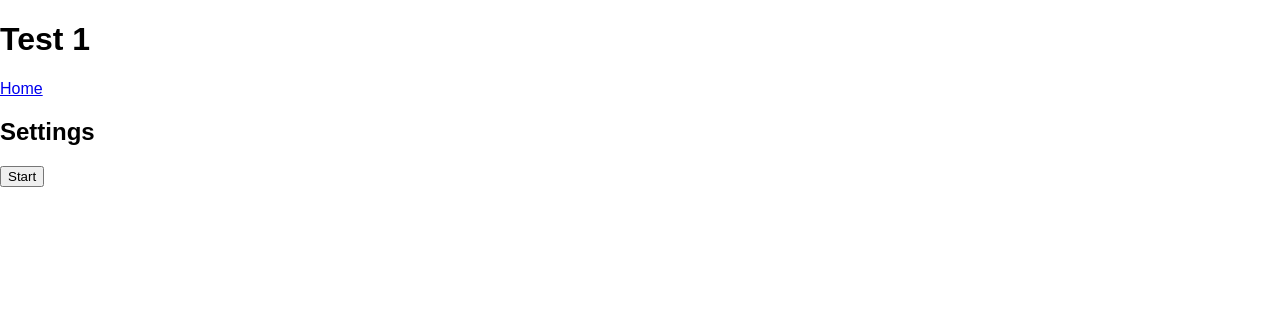
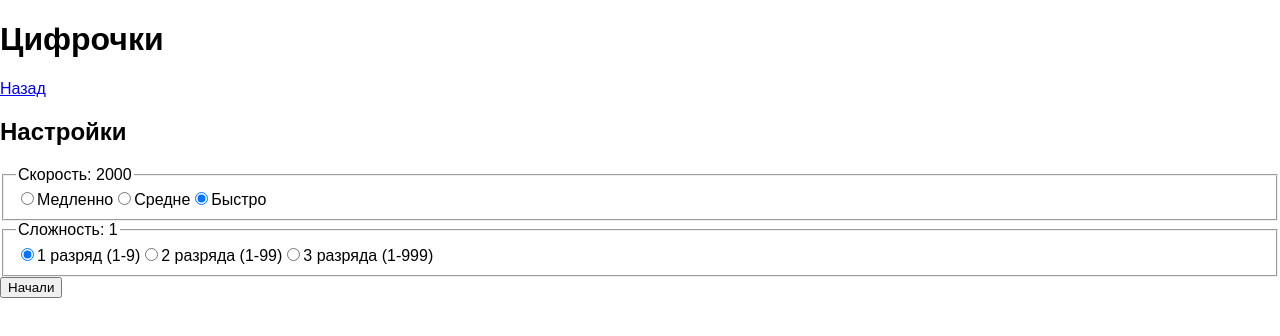
Before and after one commit to chcat2014/smart, a React (Create React App) app: page /test1 in a window 1280 px wide. Shown: the top 336 px of the page. Built offline with nearby package versions, Linux system fonts and the light colour scheme.

Commit message:
settings

```diff
--- a/src/components/home/Home.js
+++ b/src/components/home/Home.js
@@ -15,8 +15,7 @@ class Home extends Component {
           To get started, edit <code>src/App.js</code> and save to reload. AAA
         </p>
           <ul>
-              <li><Link to='/'>Home</Link></li>
-              <li><Link to='/test1'>Test1</Link></li>
+              <li><Link to='/test1'>Цифрочки</Link></li>
               <li><Link to='/test2'>Test2</Link></li>
           </ul>
       </div>
--- a/src/components/test1/Test1.js
+++ b/src/components/test1/Test1.js
@@ -11,11 +11,11 @@ class Test1 extends Component {
         this.onSettingsComplete = this.onSettingsComplete.bind(this);
         this.onRunComplete = this.onRunComplete.bind(this);
         this.onResultComplete = this.onResultComplete.bind(this);
-        this.state = {step: 0, result: 1};
+        this.state = {step: 0, result: 1, settings: {speed: 2000, complexity: 1}};
     }
 
-    onSettingsComplete() {
-        this.setState({step: 1});
+    onSettingsComplete(speed, complexity) {
+        this.setState({step: 1, settings: {speed: speed, complexity: complexity}});
     }
 
     onRunComplete(_result) {
@@ -27,8 +27,9 @@ class Test1 extends Component {
     }
 
     render() {
-        let body = <Test1Settings onComplete={this.onSettingsComplete}></Test1Settings>;
+        let body = <Test1Settings onComplete={this.onSettingsComplete} speed={this.state.settings.speed} complexity={this.state.settings.complexity}></Test1Settings>;
         switch (this.state.step) {
+            default: break;
             case 1:
                 body = <Test1Run onComplete={this.onRunComplete} result={this.state.result}></Test1Run>;
                 break;
@@ -39,8 +40,8 @@ class Test1 extends Component {
 
         return (
             <div>
-                <h1>Test 1</h1>
-                <Link to='/'>Home</Link>
+                <h1>Цифрочки</h1>
+                <Link to='/'>Назад</Link>
                 {body}
             </div>
         );
--- a/src/components/test1/result/Test1Result.js
+++ b/src/components/test1/result/Test1Result.js
@@ -1,10 +1,6 @@
 import React, {Component} from 'react';
 
 class Test1Result extends Component {
-    constructor(props) {
-        super(props);
-    }
-
     render() {
         return (
             <div>
--- a/src/components/test1/settings/Test1Settings.js
+++ b/src/components/test1/settings/Test1Settings.js
@@ -3,14 +3,70 @@ import React, {Component} from 'react';
 class Test1Settings extends Component {
     constructor(props) {
         super(props);
+        this.onSettingsComplete = this.onSettingsComplete.bind(this);
+        this.onSpeedChanged = this.onSpeedChanged.bind(this);
+        this.onComplexityChanged = this.onComplexityChanged.bind(this);
+        this.state = {speed: this.props.speed, complexity: this.props.complexity};
+    }
+
+    onSettingsComplete() {
+        this.props.onComplete(this.state.speed, this.state.complexity);
+    }
+
+    onSpeedChanged(e) {
+        this.setState({speed: parseInt(e.currentTarget.value, 10)});
+    }
+
+    onComplexityChanged(e) {
+        this.setState({complexity: parseInt(e.currentTarget.value, 10)});
     }
 
     render() {
+        const speeds = [
+            {id: 1, name: 'Медленно', value: 30000},
+            {id: 2, name: 'Средне', value: 15000},
+            {id: 3, name: 'Быстро', value: 2000}
+        ];
+
+        const contentSpeed = speeds.map((speed) =>
+            <span key={speed.id}>
+                <input type="radio" name="speed" id={'chkSpeed' + speed.id}
+                       checked={this.state.speed === speed.value}
+                       value={speed.value}
+                       onChange={this.onSpeedChanged}/>
+                <label htmlFor={'chkSpeed' + speed.id}>{speed.name}</label>
+            </span>
+        );
+
+        const complexities = [
+            {id: 1, name: '1 разряд (1-9)', value: 1},
+            {id: 2, name: '2 разряда (1-99)', value: 2},
+            {id: 3, name: '3 разряда (1-999)', value: 3},
+        ];
+
+        const contentComplexity = complexities.map((complexity) =>
+            <span key={complexity.id}>
+                <input type="radio" name="complexity" id={'chkComplexity' + complexity.id}
+                       checked={this.state.complexity === complexity.value}
+                       value={complexity.value}
+                       onChange={this.onComplexityChanged}/>
+                <label htmlFor={'chkComplexity' + complexity.id}>{complexity.name}</label>
+            </span>
+        );
+
         return (
             <div>
-                <h2>Settings</h2>
-                <button onClick={this.props.onComplete}>
-                    Start
+                <h2>Настройки</h2>
+                <fieldset>
+                    <legend>Скорость: {this.state.speed}</legend>
+                    {contentSpeed}
+                </fieldset>
+                <fieldset>
+                    <legend>Сложность: {this.state.complexity}</legend>
+                    {contentComplexity}
+                </fieldset>
+                <button onClick={this.onSettingsComplete}>
+                    Начали
                 </button>
             </div>
         );
```
